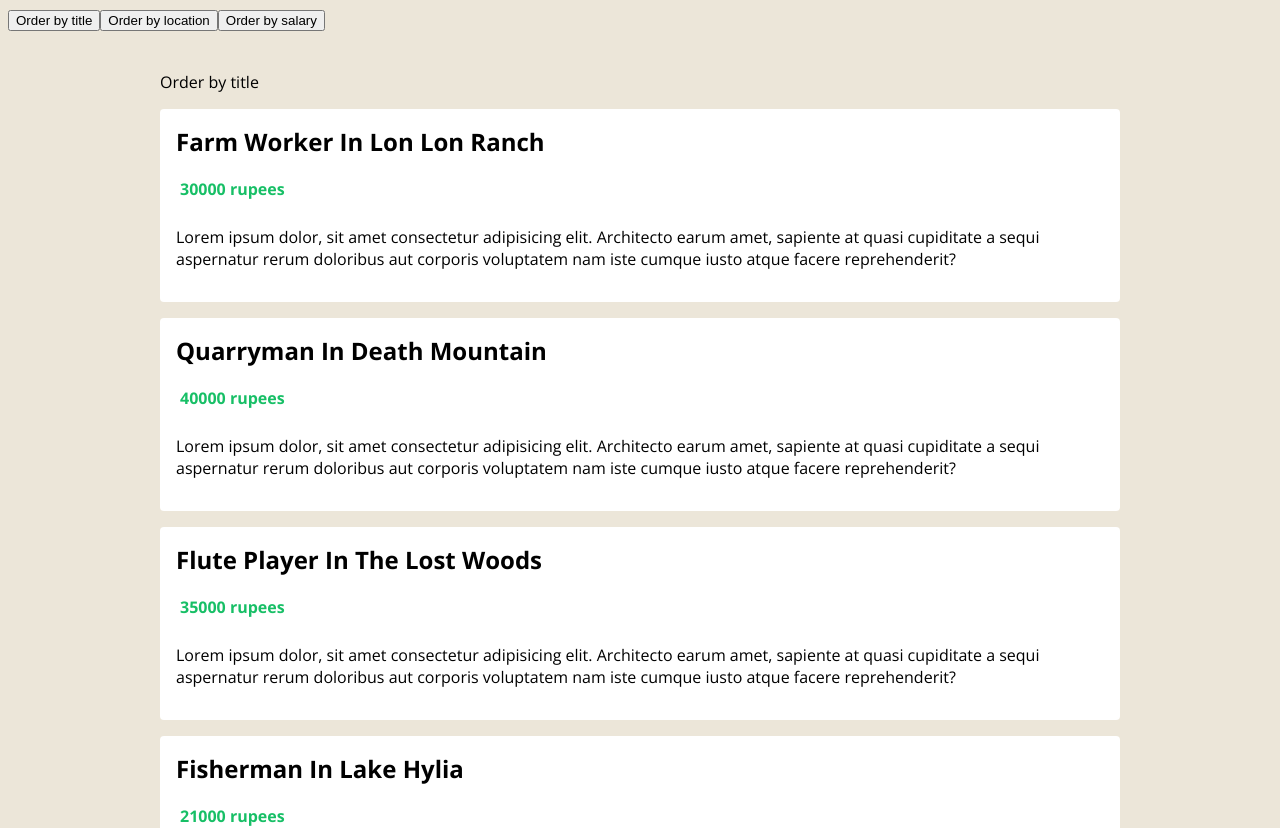
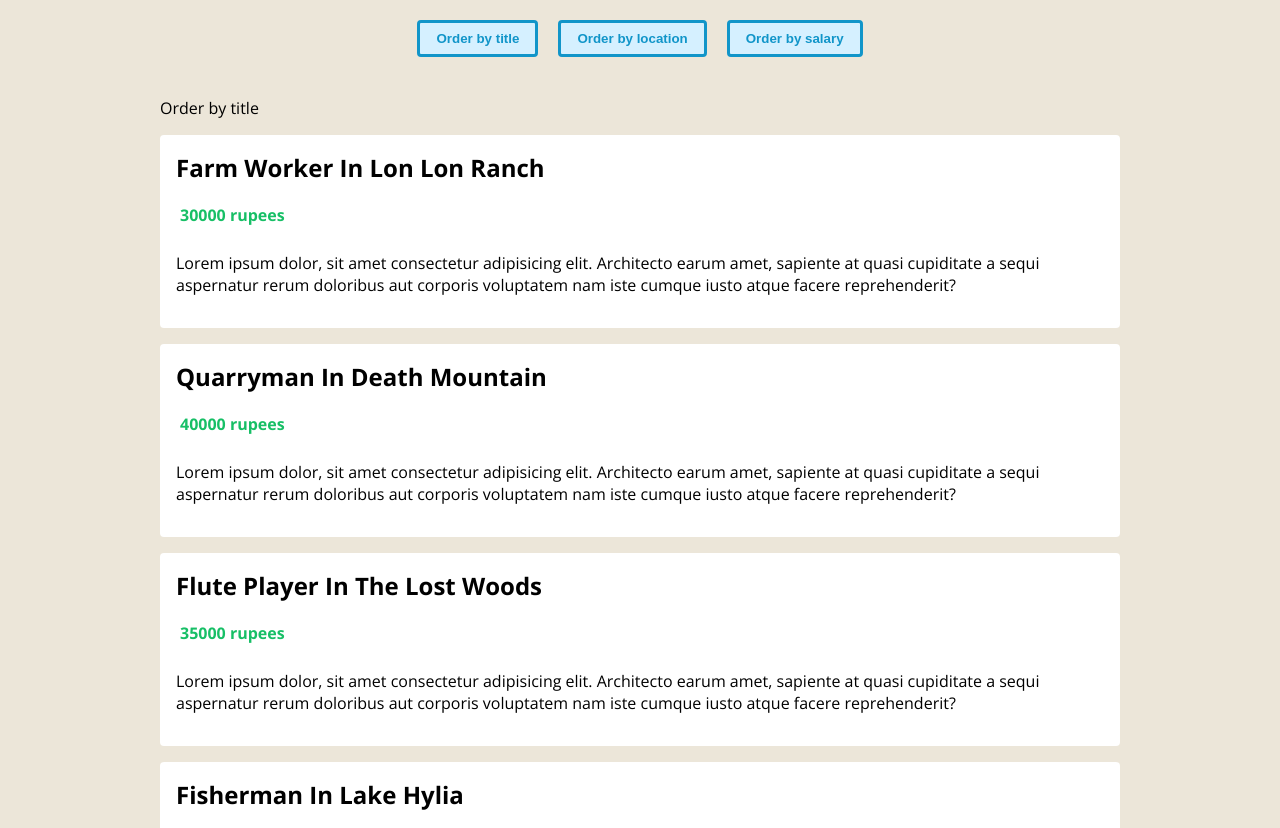
Before and after one commit to rijalBinHusen/vue-typescript, a Vue app: page / in a window 1280 px wide. Shown: the top 828 px of the page. Built offline with nearby package versions, Linux system fonts and the light colour scheme.

Commit message:
styling the button

```diff
--- a/src/App.vue
+++ b/src/App.vue
@@ -1,8 +1,12 @@
 <template>
   <div class="app">
-    <button @click="handleClick('title')">Order by title</button>
-    <button @click="handleClick('location')">Order by location</button>
-    <button @click="handleClick('salary')">Order by salary</button>
+    <header>
+      <div class="order">
+        <button @click="handleClick('title')">Order by title</button>
+        <button @click="handleClick('location')">Order by location</button>
+        <button @click="handleClick('salary')">Order by salary</button>
+      </div>
+    </header>
     <JobList :jobs="jobs" :order="order" />
   </div>
 </template>
@@ -40,5 +44,20 @@ export default defineComponent({
 </script>
 
 <style>
-
+  header {
+    text-align: center;
+  }
+  header .order {
+    margin-top: 20px;
+  }
+  button {
+    margin: 0 10px;
+    color: #1195c9;
+    border: 3px solid #1195c9;
+    background: #d5f0ff;
+    padding: 8px 16px;
+    border-radius: 4px;
+    cursor: pointer;
+    font-weight: bold;
+  }
 </style>
```
